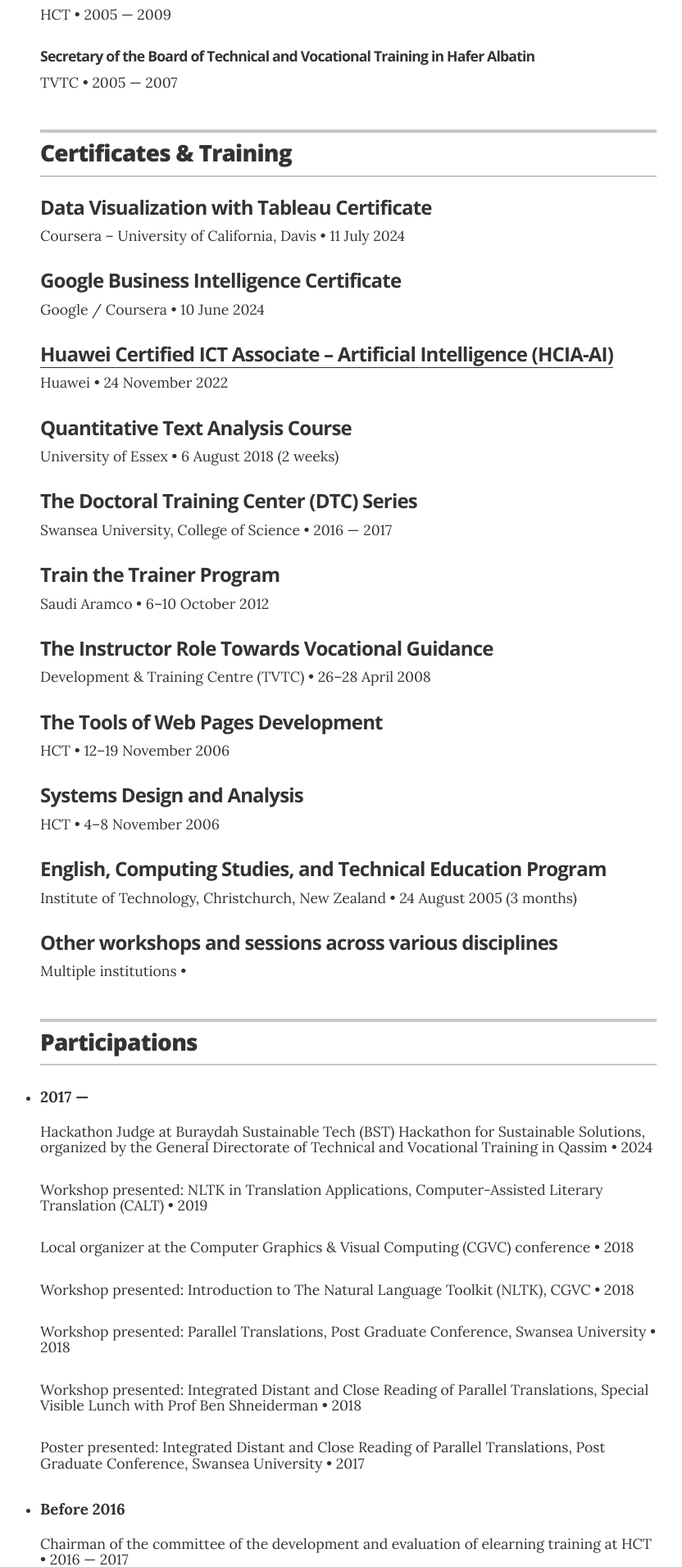
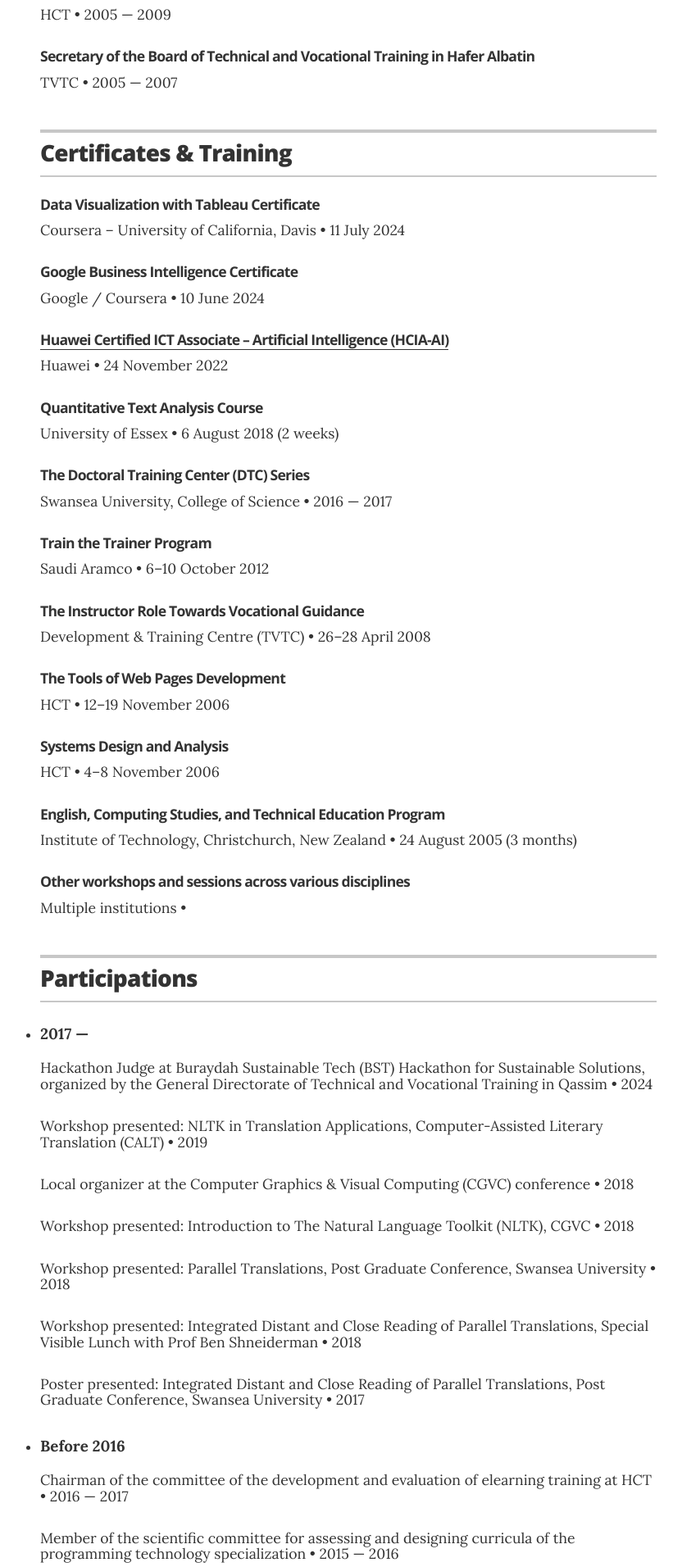
Before and after one commit to msalharbi/msalharbi.github.io, a Jekyll site: the page built from index.html, in a window 1280 px wide. Shown: the part 2982-4894 px from the top of the page at 82% size, without its empty margins (215-1047 px from the left). Built offline with Jekyll 4.4.1, drawn with Linux system fonts in a browser that asks for light colours.

```diff
--- a/_layouts/resume.html
+++ b/_layouts/resume.html
@@ -193,13 +193,13 @@
       <!-- <li><h3>2016 &mdash; 2020</h3></li> -->
       {% for cert in site.data.trainings %}
       <div class="resume-item">
-        <h4 class="resume-item-title">
+        <h4 class="resume-item-title-small" itemprop="name">
           {% if cert.url %}
           <a href="{{ cert.url }}">{{ cert.title }}</a>
           {% else %}
           {{ cert.title }}
           {% endif %}
-        </h4>
+        </h3>
         <h4 class="resume-item-details">{{ cert.organization }} • {{ cert.date }}</h4>
       </div>
       {% endfor %}
```
